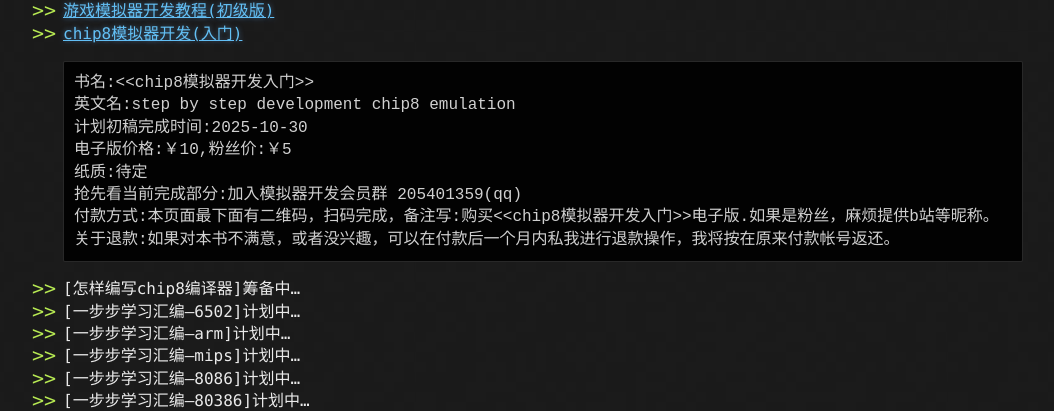
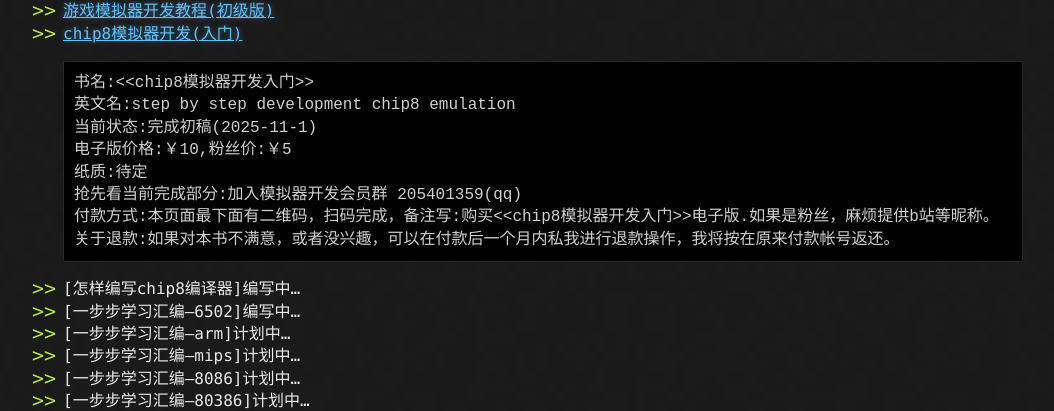
Before and after one commit to jinjiacun123/jinjiacun123.github.io, a Jekyll site: the page built from index.md, in a window 1280 px wide and 900 px high, scrolled down 847 px. Shown: the part 186-597 px from the top of the window, without its empty margins (117-1171 px from the left). Built offline with Jekyll 4.4.1, drawn with Linux system fonts in a browser that asks for light colours; our own code applies the rules of GitHub Pages for plain Markdown files.

Commit message:
Update index.md
修改chip8入门初稿完成状态，及其6502汇编和chip8汇编器为编写中

````diff
--- a/index.md
+++ b/index.md
@@ -37,15 +37,15 @@ layout: default
 ```
   书名:<<chip8模拟器开发入门>>
   英文名:step by step development chip8 emulation
-  计划初稿完成时间:2025-10-30
+  当前状态:完成初稿(2025-11-1)
   电子版价格:￥10,粉丝价:￥5
   纸质:待定
   抢先看当前完成部分:加入模拟器开发会员群 205401359(qq)
   付款方式:本页面最下面有二维码，扫码完成，备注写:购买<<chip8模拟器开发入门>>电子版.如果是粉丝，麻烦提供b站等昵称。
   关于退款:如果对本书不满意，或者没兴趣，可以在付款后一个月内私我进行退款操作，我将按在原来付款帐号返还。
 ```
-- [怎样编写chip8编译器]筹备中...
-- [一步步学习汇编--6502]计划中...
+- [怎样编写chip8编译器]编写中...
+- [一步步学习汇编--6502]编写中...
 - [一步步学习汇编--arm]计划中...
 - [一步步学习汇编--mips]计划中...
 - [一步步学习汇编--8086]计划中...
````
